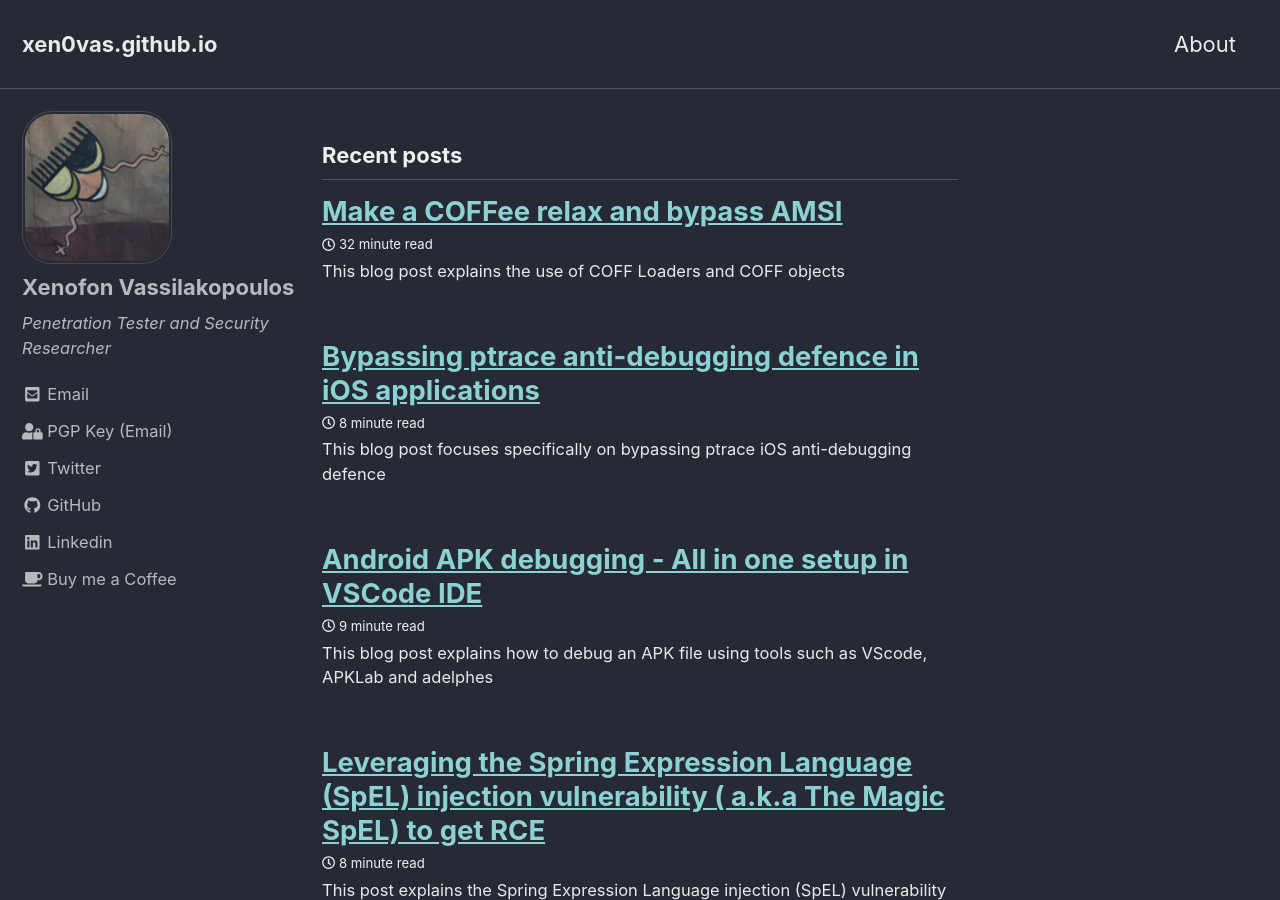
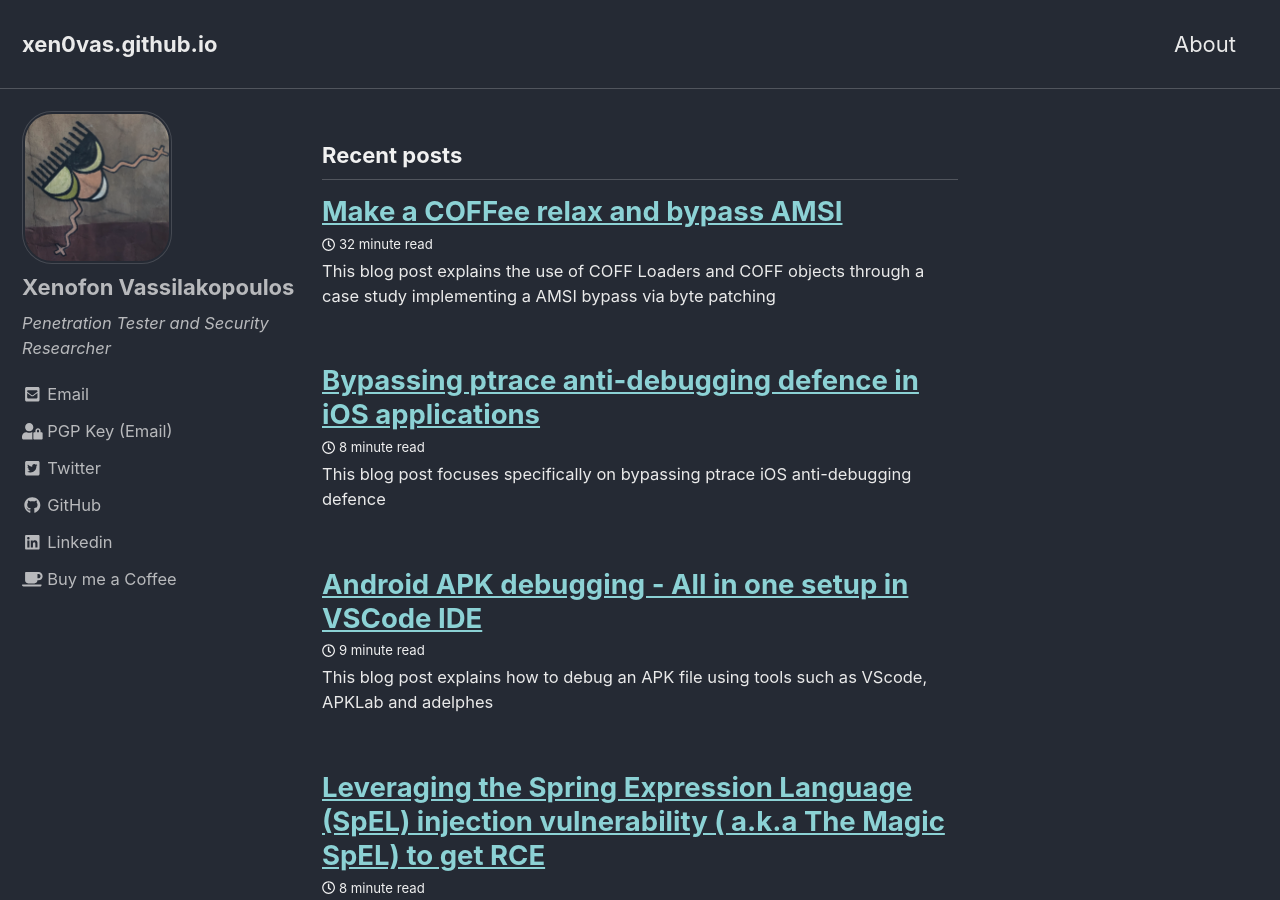
Before and after one commit to xen0vas/xen0vas.github.io, a Jekyll site: the page built from index.html, in a window 1280 px wide and 900 px high. Built offline with Jekyll 4.4.1, drawn with Linux system fonts in a browser that asks for light colours; cached includes are drawn as plain includes; the list of posts is cut into pages by our own code.

```diff
--- a/_posts/2024-05-05-Make-a-COFFee-relax-and-bypass-AMSI.md
+++ b/_posts/2024-05-05-Make-a-COFFee-relax-and-bypass-AMSI.md
@@ -5,7 +5,7 @@
 date: 2024-05-05
 classes: wide
 comments: false
-excerpt: This blog post explains the use of COFF Loaders and COFF objects
+excerpt: This blog post explains the use of COFF Loaders and COFF objects through a case study implementing a AMSI bypass via byte patching
 header:
   teaser: /assets/images/avatar.jpg
   overlay_image: /assets/images/2024/04/coff.png
```
